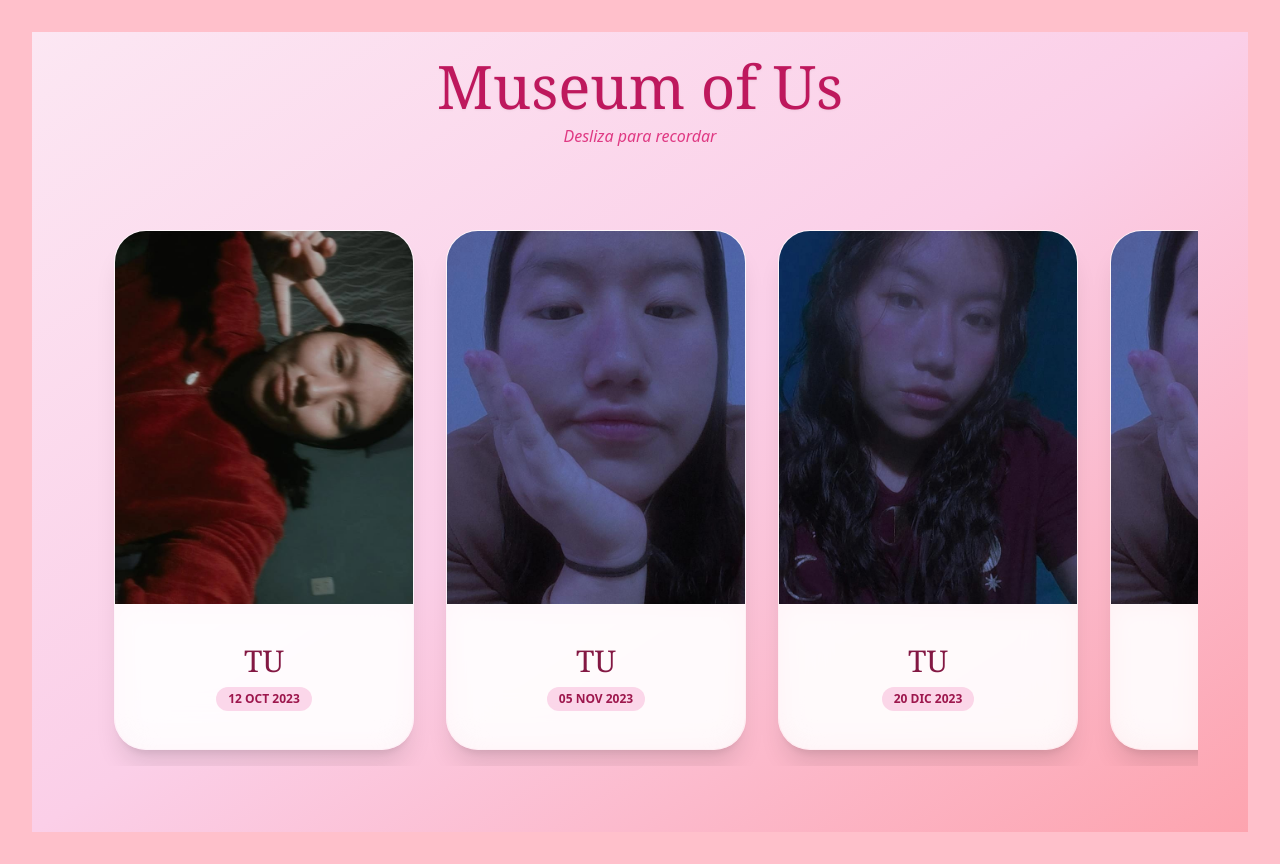
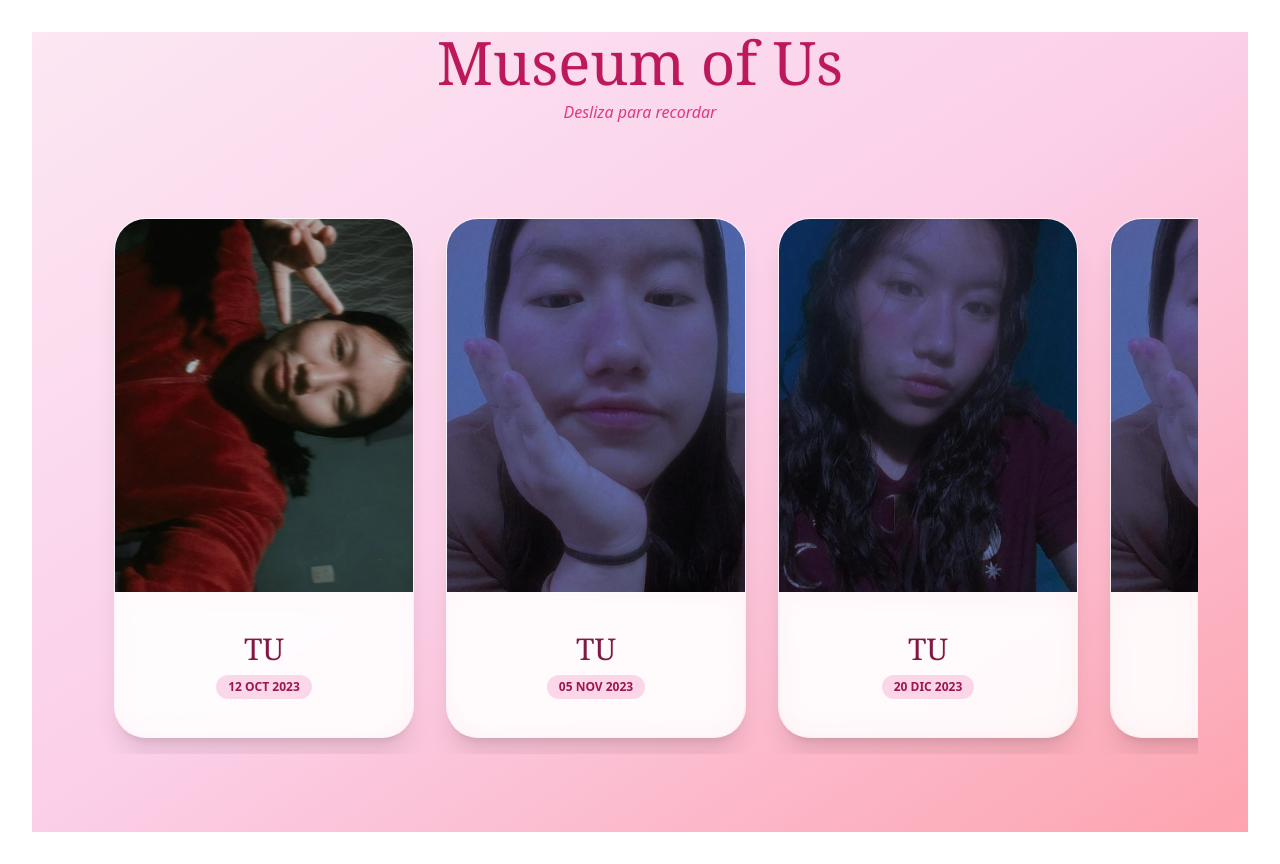
Before and after one commit to Uriel1021/Carrusel, a React (Vite) app: page / in a window 1280 px wide. Built offline with nearby package versions, Linux system fonts and the light colour scheme.

Commit message:
test 6 movil

```diff
--- a/src/MuseumGallery.jsx
+++ b/src/MuseumGallery.jsx
@@ -30,8 +30,16 @@ const itemVariants = {
 
 export default function MuseumGallery() {
   return (
-    <div className="min-h-[100svh] w-full bg-gradient-to-br from-pink-100 via-pink-200 to-rose-300 relative overflow-hidden flex flex-col pt-4 md:pt-6">
+    <div className="relative w-full min-h-[100dvh] overflow-hidden">
 
+      {/* Fondo adaptativo */}
+    <div
+      className="
+      fixed inset-0 -z-10
+      bg-gradient-to-br from-pink-100 via-pink-200 to-rose-300
+      md:absolute
+      "
+    />
       {/* Ocultar scrollbar */}
       <style jsx global>{`
         .hide-scrollbar::-webkit-scrollbar {
@@ -43,6 +51,9 @@ export default function MuseumGallery() {
         }
       `}</style>
 
+      {/* Contenido */}
+      <div className="relative flex flex-col min-h-[100dvh] pt-safe">
+
         {/* Header */}
         <header className="text-center mb-2 md:mb-6 px-4 z-10 flex-shrink-0">
           <motion.h1
@@ -52,6 +63,7 @@ export default function MuseumGallery() {
           >
             Museum of Us
           </motion.h1>
+
           <motion.p
             initial={{ opacity: 0 }}
             animate={{ opacity: 1 }}
@@ -65,6 +77,7 @@ export default function MuseumGallery() {
         <div className="flex-grow flex items-start md:items-center w-full pb-4 md:pb-6">
           <div className="mx-auto w-full md:w-[calc(100%-100px)] max-w-[1600px] h-full flex items-center">
             <div className="flex flex-nowrap overflow-x-auto snap-x snap-mandatory gap-4 md:gap-8 px-8 py-4 hide-scrollbar w-full items-center">
+
               {moments.map((moment, index) => (
                 <motion.div
                   key={moment.id}
@@ -76,7 +89,7 @@ export default function MuseumGallery() {
                   className="
                     relative flex-shrink-0 snap-center
                     w-[80vw] max-w-[300px] md:w-[380px]
-                  h-[70svh] md:h-[520px]
+                    h-[70dvh] md:h-[520px]
                     bg-white/60 backdrop-blur-xl
                     border border-white/40
                     rounded-[2rem] shadow-xl
@@ -104,11 +117,12 @@ export default function MuseumGallery() {
                 </motion.div>
               ))}
 
-            {/* Espaciador final */}
               <div className="w-4 flex-shrink-0" />
             </div>
           </div>
         </div>
+
+      </div>
     </div>
   );
 }
--- a/src/index.css
+++ b/src/index.css
@@ -2,24 +2,10 @@
 @tailwind components;
 @tailwind utilities;
 
-/* styles.css o en la sección de <style> de tu componente principal */
-
-/* Asegura que el elemento html y body ocupen toda la altura y ancho de la ventana */
 html, body {
-    height: 100%;
-    margin: 0;
-    padding: 0;
-    width: 100%;
+  height: 100%;
+  width: 100%;
+  margin: 0;
+  padding: 0;
+  background: transparent; /* CLAVE */
 }
-
-/* Aplica el color de fondo rosa al elemento raíz (o body) para que cubra toda la pantalla */
-body {
-    background-color: #ffc0cb; /* O el código de color rosa exacto que estés usando */
-}
-
-/* Si estás usando un contenedor principal en tu componente React, asegúrate que también cubra todo */
-.container-principal {
-    min-height: 100vh; /* Ocupa al menos el 100% de la altura de la ventana */
-    width: 100%;
-    background-color: #ffc0cb; /* Redundancia para asegurar el color */
-}
```
Lines whose indentation alone changed are shown as unchanged.
